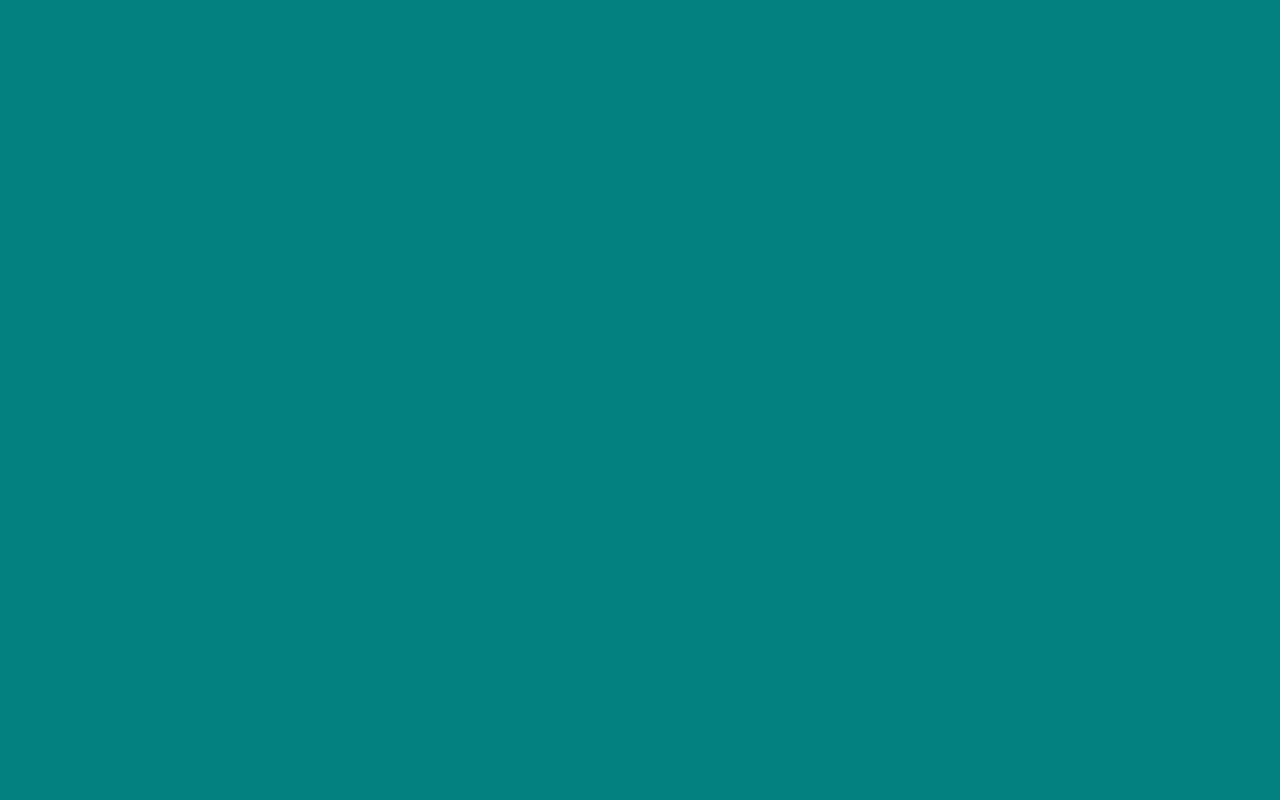
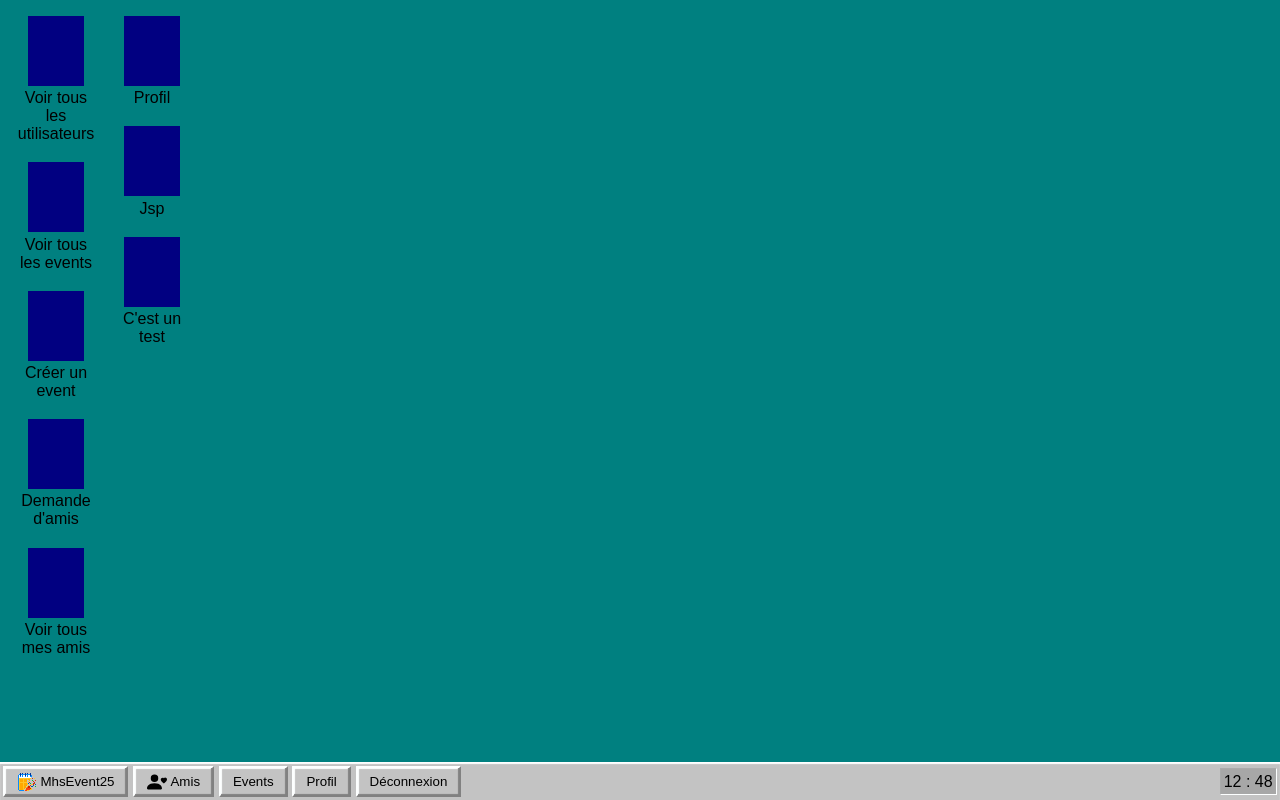
Before and after one commit to Vaganuki/angular_labo_recap, an Angular app: page /main-page in a window 1280 px wide. Built offline with nearby package versions, Linux system fonts and the light colour scheme; no server answers; sample sign-in values are in the browser's storage.

Commit message:
Correction du c kc

```diff
--- a/src/app/app.config.ts
+++ b/src/app/app.config.ts
@@ -4,6 +4,7 @@ import {provideHttpClient, withInterceptors} from '@angular/common/http';
 
 import {AuthInterceptor} from './interceptors/auth.interceptor';
 import { routes } from './app.routes';
+import {provideAnimations} from '@angular/platform-browser/animations';
 
 export const appConfig: ApplicationConfig = {
   providers: [
@@ -12,5 +13,6 @@ export const appConfig: ApplicationConfig = {
     provideHttpClient(
       withInterceptors([AuthInterceptor])
     ),
+    provideAnimations(),
   ]
 };
--- a/src/app/components/shared/desktop/desktop.component.html
+++ b/src/app/components/shared/desktop/desktop.component.html
@@ -23,7 +23,7 @@
       <button>Profil</button>
 
 
-      <button (click)="logout()"> déconnexion</button>
+      <button (click)="logout()">Déconnexion</button>
     </div>
     <div class="hourContainer">
       <p>{{ heure }}</p>
--- a/src/main.ts
+++ b/src/main.ts
@@ -1,12 +1,6 @@
-import { bootstrapApplication } from '@angular/platform-browser';
-import { AppComponent } from './app/app.component';
-import { provideAnimations } from '@angular/platform-browser/animations';
+import {bootstrapApplication} from '@angular/platform-browser';
+import {AppComponent} from './app/app.component';
 import {appConfig} from './app/app.config';
 
-bootstrapApplication(AppComponent,
-  {
-    providers: [
-      provideAnimations() // ✅ animations pour CDK
-    ]
-  },
-  );
+bootstrapApplication(AppComponent, appConfig)
+  .catch((err) => console.error(err));
```
